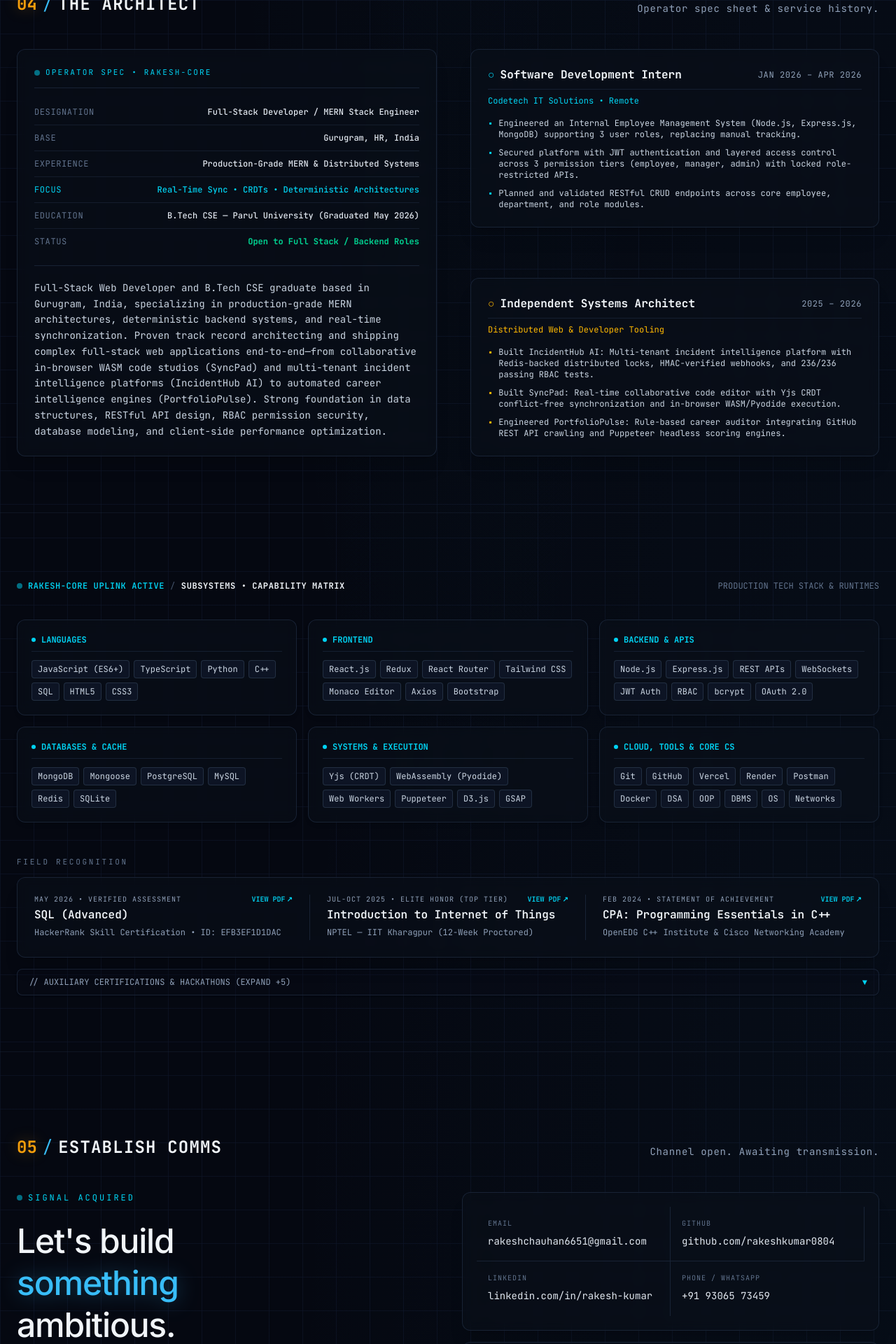
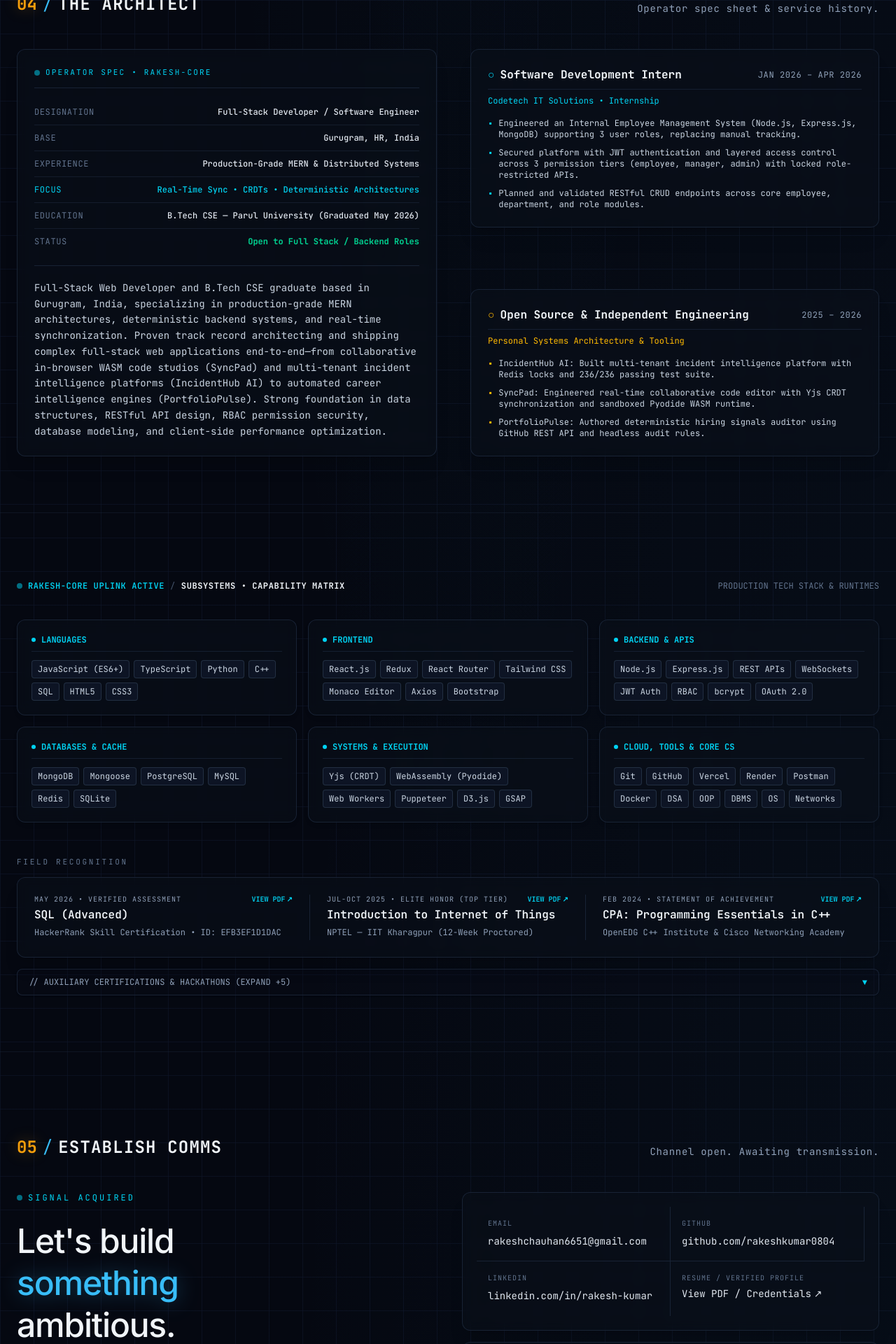
Before and after one commit to rakeshkumar0804/Developer-Portfolio, a React (Vite) app: page / in a window 1280 px wide. Shown: the part 6240-8160 px from the top of the page at 70% size. Built offline with nearby package versions, Linux system fonts and the light colour scheme.

Commit message:
fix: protect contact privacy by replacing phone with verified resume link, update designation, and split service history into verified internship and open source engineering

```diff
--- a/src/components/Architect.jsx
+++ b/src/components/Architect.jsx
@@ -147,7 +147,7 @@ export default function Architect() {
                 <div className="divide-y divide-slate-800/60 text-xs font-mono">
                   <div className="py-2.5 flex items-start justify-between gap-4">
                     <span className="text-slate-500 uppercase tracking-wider shrink-0">DESIGNATION</span>
-                    <span className="text-slate-200 text-right font-medium">Full-Stack Developer / MERN Stack Engineer</span>
+                    <span className="text-slate-200 text-right font-medium">Full-Stack Developer / Software Engineer</span>
                   </div>
                   <div className="py-2.5 flex items-start justify-between gap-4">
                     <span className="text-slate-500 uppercase tracking-wider shrink-0">BASE</span>
@@ -187,7 +187,7 @@ export default function Architect() {
               custom={1}
               className="lg:col-span-6 flex flex-col justify-between space-y-6 pl-2 md:pl-4"
             >
-              {/* Role 1: Software Development Intern */}
+              {/* Role 1: Software Development Intern (Verified Employment) */}
               <div className="p-6 rounded-xl border border-slate-800/80 bg-[#0B101B]/50 backdrop-blur-sm shadow-xl">
                 <div className="flex flex-col sm:flex-row sm:items-center justify-between gap-1 pb-2 mb-2 border-b border-slate-800/70">
                   <h3 className="text-base font-bold text-slate-100 flex items-center gap-2">
@@ -200,7 +200,7 @@ export default function Architect() {
                 </div>
 
                 <div className="text-xs font-mono text-cyan-400 mb-4">
-                  Codetech IT Solutions • Remote
+                  Codetech IT Solutions • Internship
                 </div>
 
                 <div className="space-y-2.5 text-xs text-slate-300 font-mono">
@@ -219,12 +219,12 @@ export default function Architect() {
                 </div>
               </div>
 
-              {/* Role 2: Independent Systems Architect */}
+              {/* Role 2: Open Source & Independent Engineering */}
               <div className="p-6 rounded-xl border border-slate-800/80 bg-[#0B101B]/50 backdrop-blur-sm shadow-xl">
                 <div className="flex flex-col sm:flex-row sm:items-center justify-between gap-1 pb-2 mb-2 border-b border-slate-800/70">
                   <h3 className="text-base font-bold text-slate-100 flex items-center gap-2">
                     <span className="text-amber-400">○</span>
-                    <span>Independent Systems Architect</span>
+                    <span>Open Source & Independent Engineering</span>
                   </h3>
                   <span className="text-xs text-slate-400 font-mono tracking-wider">
                     2025 – 2026
@@ -232,21 +232,21 @@ export default function Architect() {
                 </div>
 
                 <div className="text-xs font-mono text-amber-400 mb-4">
-                  Distributed Web & Developer Tooling
+                  Personal Systems Architecture & Tooling
                 </div>
 
                 <div className="space-y-2.5 text-xs text-slate-300 font-mono">
                   <div className="flex items-start gap-2">
                     <span className="text-amber-400">▪</span>
-                    <span>Built IncidentHub AI: Multi-tenant incident intelligence platform with Redis-backed distributed locks, HMAC-verified webhooks, and 236/236 passing RBAC tests.</span>
+                    <span>IncidentHub AI: Built multi-tenant incident intelligence platform with Redis locks and 236/236 passing test suite.</span>
                   </div>
                   <div className="flex items-start gap-2">
                     <span className="text-amber-400">▪</span>
-                    <span>Built SyncPad: Real-time collaborative code editor with Yjs CRDT conflict-free synchronization and in-browser WASM/Pyodide execution.</span>
+                    <span>SyncPad: Engineered real-time collaborative code editor with Yjs CRDT synchronization and sandboxed Pyodide WASM runtime.</span>
                   </div>
                   <div className="flex items-start gap-2">
                     <span className="text-amber-400">▪</span>
-                    <span>Engineered PortfolioPulse: Rule-based career auditor integrating GitHub REST API crawling and Puppeteer headless scoring engines.</span>
+                    <span>PortfolioPulse: Authored deterministic hiring signals auditor using GitHub REST API and headless audit rules.</span>
                   </div>
                 </div>
               </div>
--- a/src/components/Contact.jsx
+++ b/src/components/Contact.jsx
@@ -153,17 +153,20 @@ export default function Contact() {
                 </div>
               </div>
 
-              {/* Row 2 / Col 2: Phone / WhatsApp */}
+              {/* Row 2 / Col 2: Resume / Verified Profile */}
               <div className="p-3 sm:p-4 flex flex-col justify-between sm:border-t sm:border-slate-800/80">
                 <div>
                   <div className="text-[10px] font-mono text-slate-500 tracking-widest uppercase mb-1">
-                    PHONE / WHATSAPP
+                    RESUME / VERIFIED PROFILE
                   </div>
                   <a
-                    href="tel:+919306573459"
-                    className="text-xs sm:text-sm font-mono text-slate-200 hover:text-cyan-400 transition-colors"
+                    href="/Rakesh_Kumar_Resume.pdf"
+                    target="_blank"
+                    rel="noopener noreferrer"
+                    className="text-xs sm:text-sm font-mono text-slate-200 hover:text-cyan-400 transition-colors flex items-center gap-1"
                   >
-                    +91 93065 73459
+                    <span>View PDF / Credentials</span>
+                    <span>↗</span>
                   </a>
                 </div>
               </div>
```
